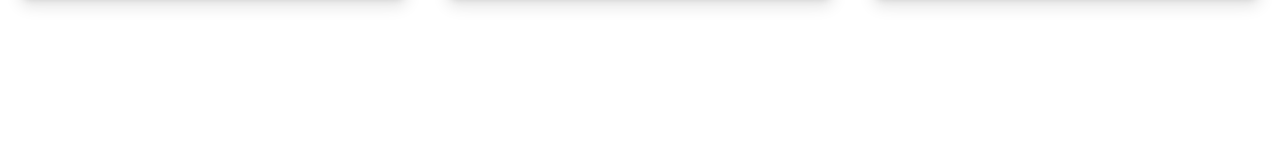
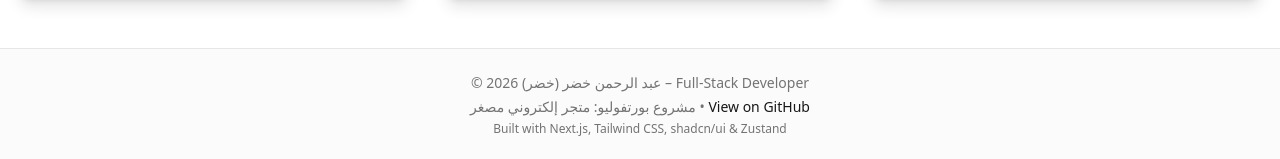
Before and after one commit to khadrx/mini-ecommerce-portfolio, a Next.js app: page / in a window 1280 px wide. Shown: the part 638-797 px from the top of the page. Built offline with nearby package versions, Linux system fonts and the light colour scheme.

Commit message:
Add professional footer with GitHub link and credits

```diff
--- a/src/app/layout.tsx
+++ b/src/app/layout.tsx
@@ -47,6 +47,31 @@
           </div>
         </header>
         {children}
+
+        {/* Footer */}
+        <footer className="border-t bg-muted/40 py-6 mt-auto">
+          <div className="container mx-auto px-4 text-center text-sm text-muted-foreground">
+            <p>
+              © {new Date().getFullYear()} عبد الرحمن خضر (خضر) – Full-Stack Developer
+            </p>
+            <p className="mt-1">
+              مشروع بورتفوليو: متجر إلكتروني مصغر
+              {" • "}
+              <Link
+                href="https://github.com/khadrx/mini-ecommerce-portfolio"
+                target="_blank"
+                rel="noopener noreferrer"
+                className="text-primary hover:underline"
+              >
+                View on GitHub
+              </Link>
+            </p>
+            <p className="mt-1 text-xs">
+              Built with Next.js, Tailwind CSS, shadcn/ui & Zustand
+            </p>
+          </div>
+        </footer>
+
         <Toaster richColors position="top-right" />
       </body>
     </html>
```
